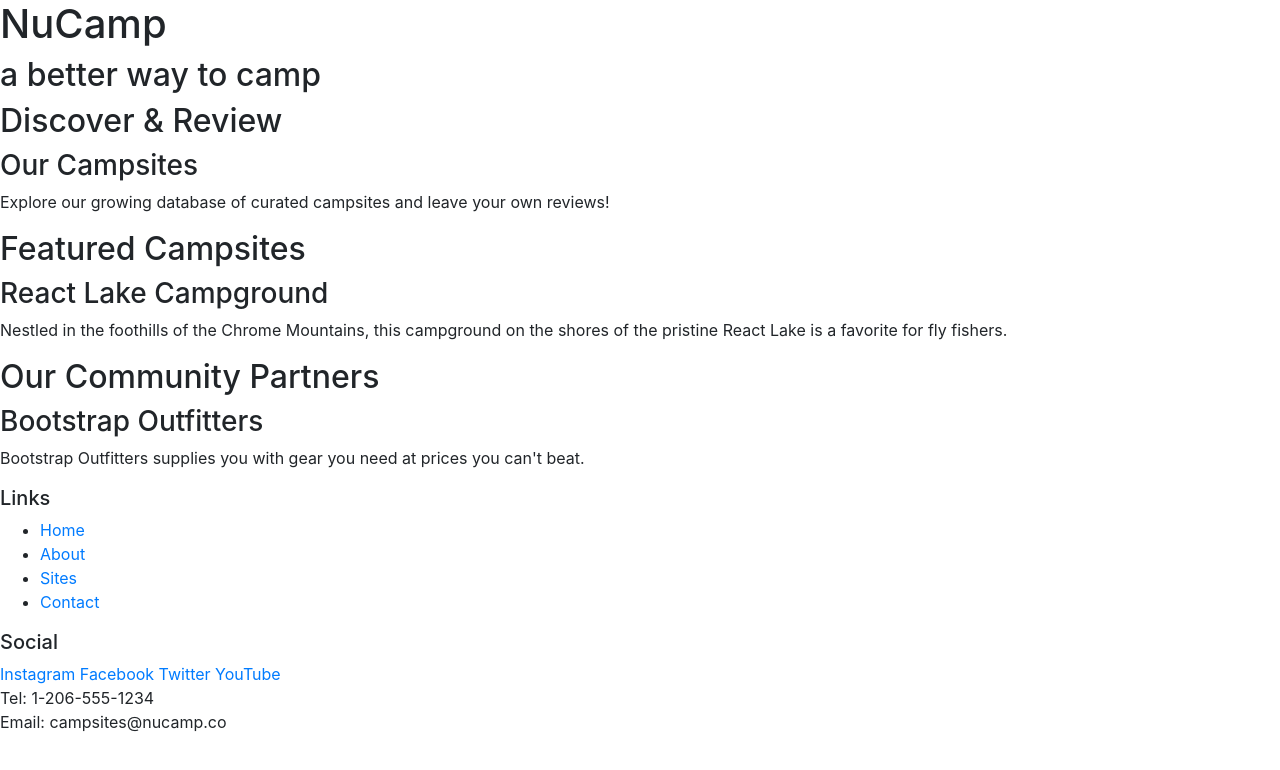
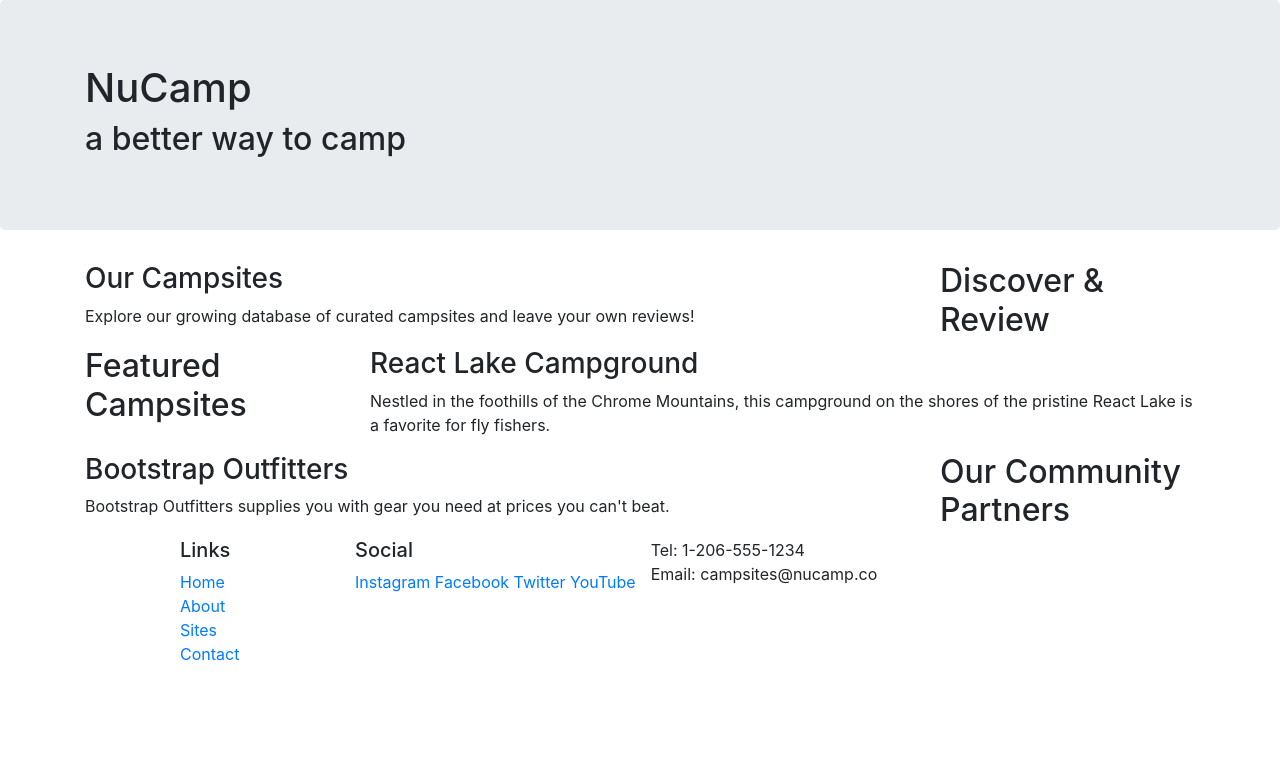
Before and after one commit to pablodhernandez/Campsite-Website, a website: page index.html in a window 1280 px wide. Drawn offline with nearby package versions, Linux system fonts and the light colour scheme.

Commit message:
Bootstrap Grid

```diff
--- a/index.html
+++ b/index.html
@@ -14,41 +14,64 @@
 
 <body>
 
-    <header>
-        <div>
+    <header class="jumbotron">
+        <div class="container">
+            <div class="row">
+                <div class="col">
                     <h1>NuCamp</h1>
                     <h2>a better way to camp</h2>
                 </div>
+            </div>
+        </div>
     </header>
 
-    <div>
+    <div class="container">
+        <div class="row">
+            <div class="col-sm-4 order-sm-last col-md-3">
                 <h2>Discover & Review</h2>
+            </div>
+            <div class="col">
                 <h3>Our Campsites</h3>
                 <p>Explore our growing database of curated campsites and leave your own reviews!</p>
             </div>
+        </div>
 
-    <div>
+        <div class="row">
+            <div class="col-sm-4 col-md-3">
                 <h2>Featured Campsites</h2>
+            </div>
+            <div class="col">
                 <h3>React Lake Campground</h3>
                 <p>Nestled in the foothills of the Chrome Mountains, this campground on the shores of the pristine React Lake is a favorite for fly fishers.</p>
             </div>
+        </div>
 
-    <div>
+        <div class="row">
+            <div class="col-sm-4 order-sm-last col-md-3">
                 <h2>Our Community Partners</h2>
+            </div>
+            <div class="col">
                 <h3>Bootstrap Outfitters</h3>
                 <p>Bootstrap Outfitters supplies you with gear you need at prices you can't beat.</p>
             </div>
 
+        </div>
+    </div>
+
+
+
     <footer>
-        <div>
+        <div class="container">
+            <div class="row">
+                <div class="col-4 col-sm-2 offset-1">
                     <h5>Links</h5>
-            <ul>
+                    <ul class="list-unstyled">
                         <li><a href="#">Home</a></li>
                         <li><a href="#">About</a></li>
                         <li><a href="#">Sites</a></li>
                         <li><a href="#">Contact</a></li>
                     </ul>
-        </div>
+                </div class="col-6 col-sm-5">
                 <div>
                     <h5>Social</h5>
                     <a href="http://instagram.com/">Instagram</a>
@@ -56,10 +79,14 @@
                     <a href="http://twitter.com/">Twitter</a>
                     <a href="http://youtube.com/">YouTube</a>
                 </div>
-        <div>
+                <div class="col-sm-4">
                     Tel: 1-206-555-1234<br />
                     Email: campsites@nucamp.co
                 </div>
+            </div>
+            </div>
+
+
     </footer>
 
     <!-- jQuery must come first, then Popper.js, then the Bootstrap JavaScript plugins.-->
```
Lines whose indentation alone changed are shown as unchanged.
